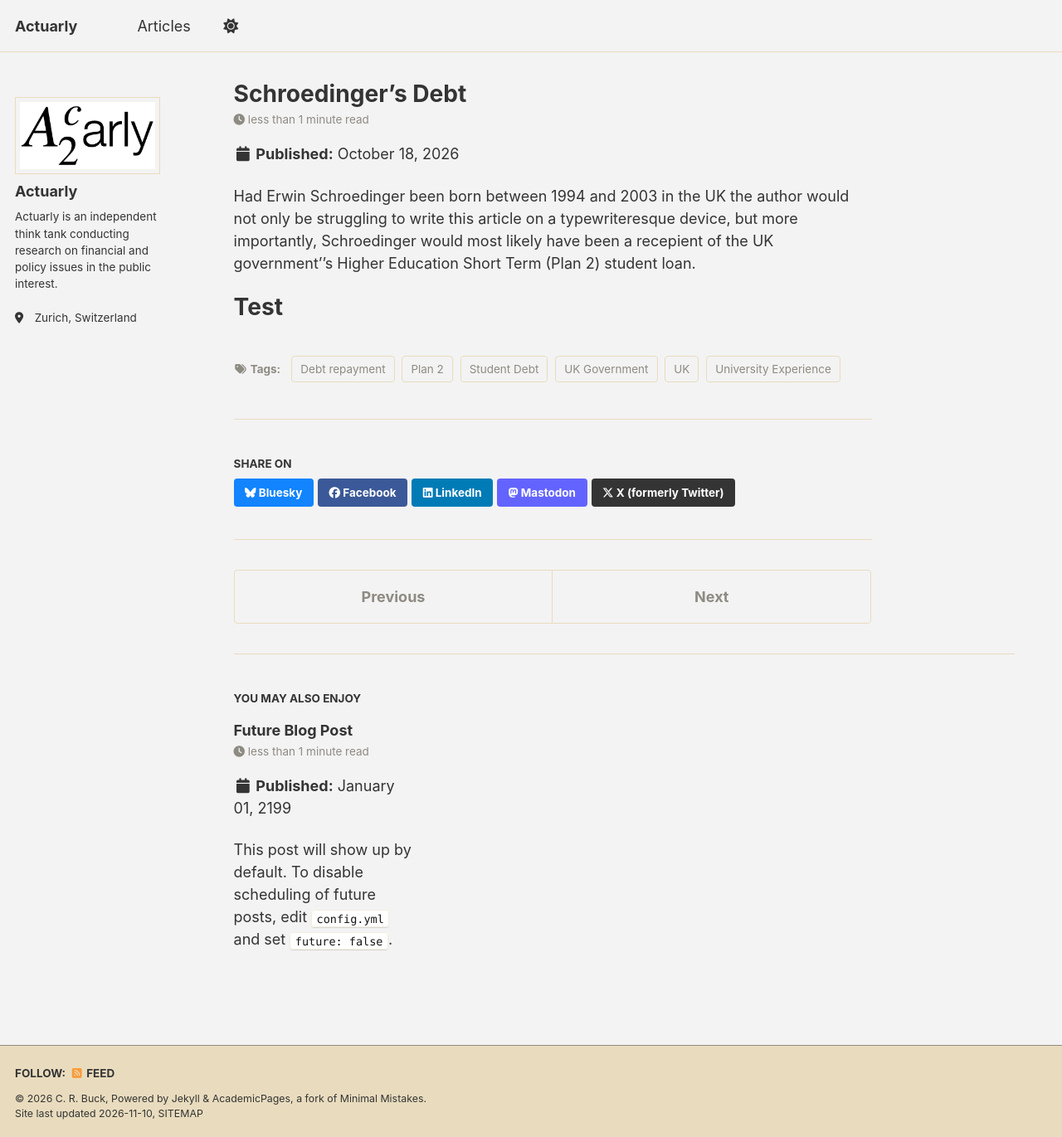
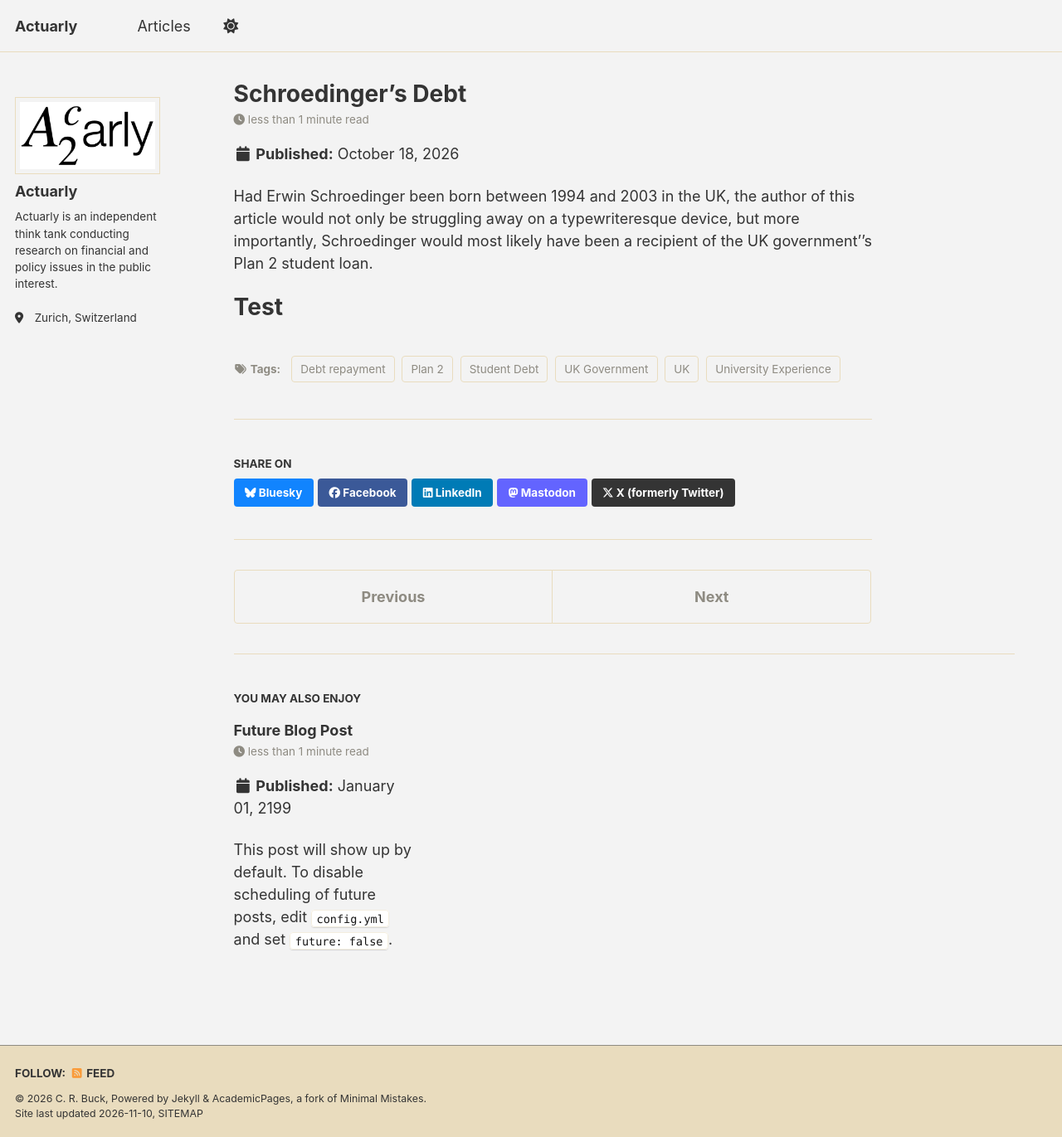
Before and after one commit to Actuarly/Actuarly.github.io, a Jekyll site: the page built from _posts/2012-08-14-blog-post-1.md, in a window 1280 px wide and 1371 px high. Shown: the whole window at 83% size. Built offline with Jekyll 4.4.1, drawn with Linux system fonts in a browser that asks for light colours; a style sheet for code colours, icons or effects is not loaded.

Commit message:
Fix typos and improve sentence structure
Corrected spelling and grammatical errors in the text.

```diff
--- a/_posts/2012-08-14-blog-post-1.md
+++ b/_posts/2012-08-14-blog-post-1.md
@@ -11,7 +11,7 @@ tags:
   - Debt repayment
 ---
 
-Had Erwin Schroedinger been born between 1994 and 2003 in the UK the author would not only be struggling to write this article on a typewriteresque device, but more importantly, Schroedinger would most likely have been a recepient of the UK government''s Higher Education Short Term (Plan 2) student loan.
+Had Erwin Schroedinger been born between 1994 and 2003 in the UK, the author of this article would not only be struggling away on a typewriteresque device, but more importantly, Schroedinger would most likely have been a recipient of the UK government''s Plan 2 student loan.
 
 Test
 ======
```
